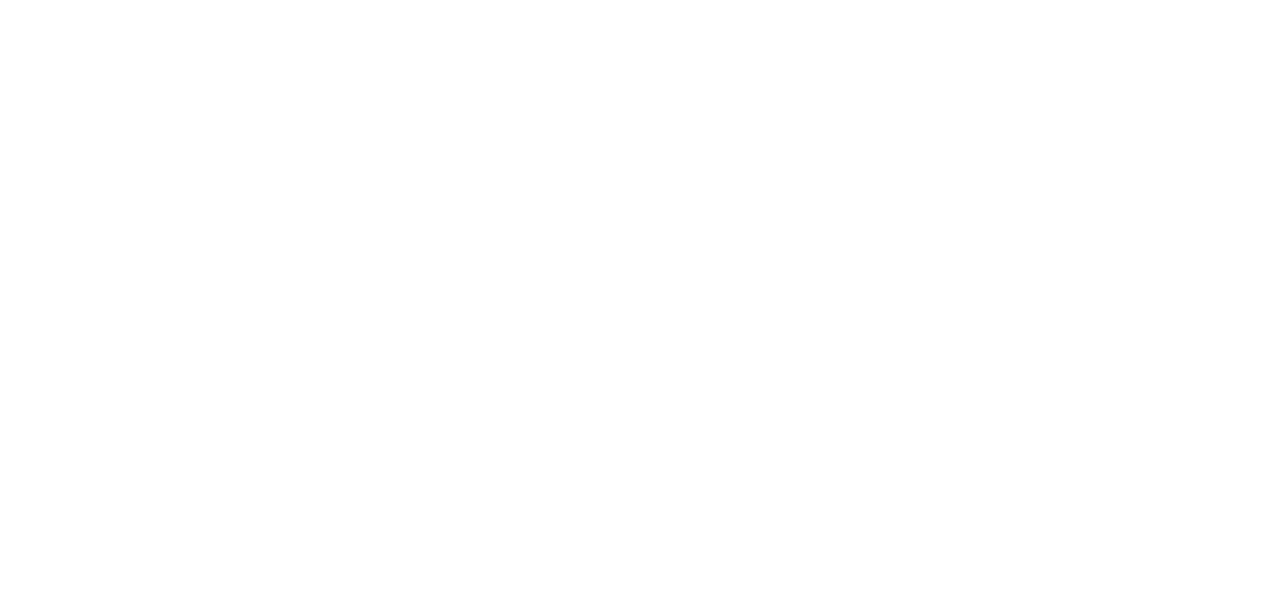
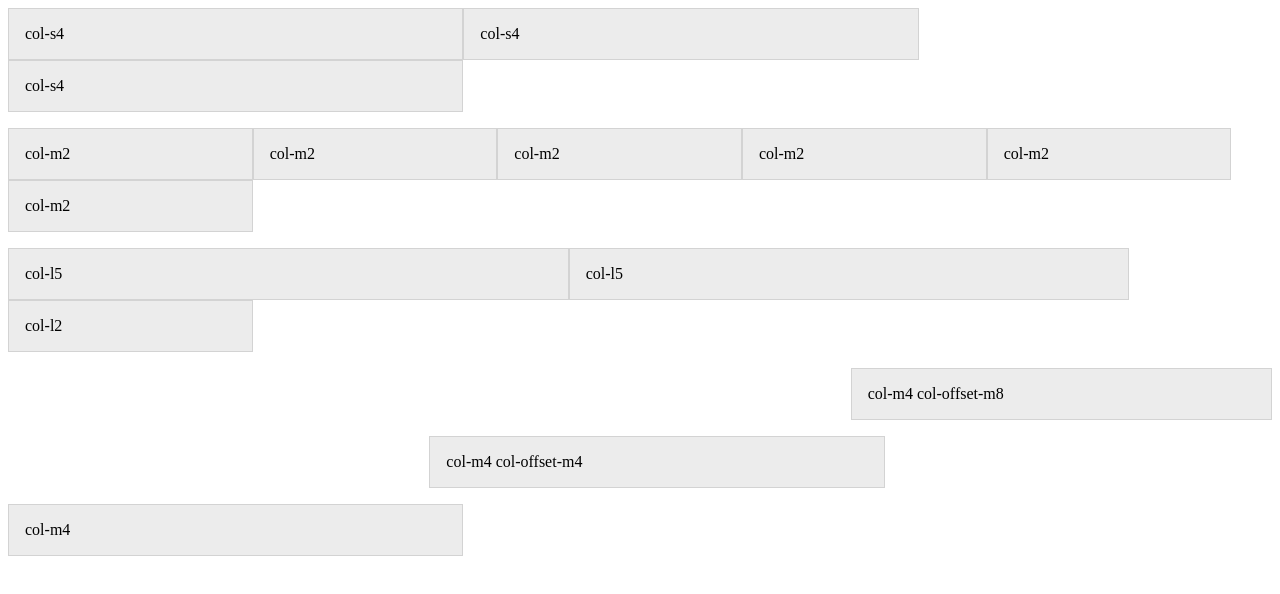
Before and after one commit to gobeli/Flexy, a website: page index.html in a window 1280 px wide. Drawn offline with Linux system fonts and the light colour scheme.

Commit message:
updated demo

```diff
--- a/index.html
+++ b/index.html
@@ -5,13 +5,40 @@
 		<meta charset="utf-8" />
 		<meta name="viewport" content="width=device-width, initial-scale=1" />
 		<link rel="stylesheet" href="dist/grid.min.css" />
+		<style>
+			.row {
+				margin-bottom: 1rem; }
+			.row .col-demo {
+				background-color: #ECECEC;
+			    border: 1px solid lightgray; }
+		</style>
 	</head>
 		<div class="row">
-			<div class="col-m2"></div>
-			<div class="col-m2"></div>
+			<div class="col-s4 col-demo">col-s4</div>
+			<div class="col-s4 col-demo">col-s4</div>
+			<div class="col-s4 col-demo">col-s4</div>
 		</div>
 		<div class="row">
-			<div class="col-m2 col-offset-m2"></div>
+			<div class="col-m2 col-demo">col-m2</div>
+			<div class="col-m2 col-demo">col-m2</div>
+			<div class="col-m2 col-demo">col-m2</div>
+			<div class="col-m2 col-demo">col-m2</div>
+			<div class="col-m2 col-demo">col-m2</div>
+			<div class="col-m2 col-demo">col-m2</div>
+		</div>
+		<div class="row">
+			<div class="col-l5 col-demo">col-l5</div>
+			<div class="col-l5 col-demo">col-l5</div>
+			<div class="col-l2 col-demo">col-l2</div>
+		</div>
+		<div class="row">
+			<div class="col-m4 col-offset-m8 col-demo">col-m4 col-offset-m8</div>
+		</div>
+		<div class="row">
+			<div class="col-m4 col-offset-m4 col-demo">col-m4 col-offset-m4</div>
+		</div>
+		<div class="row">
+			<div class="col-m4 col-demo">col-m4</div>
 		</div>
 	</body>
 </html>
```
